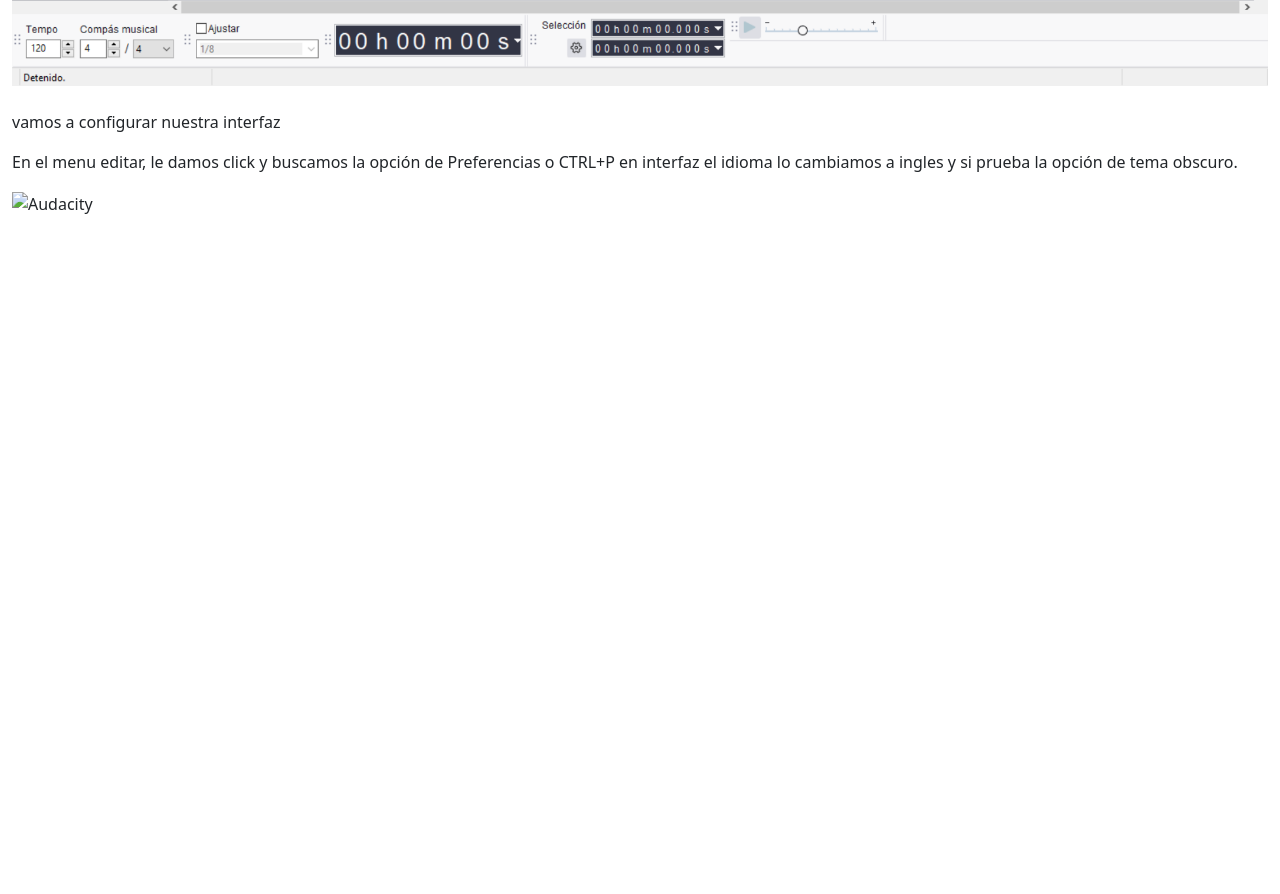
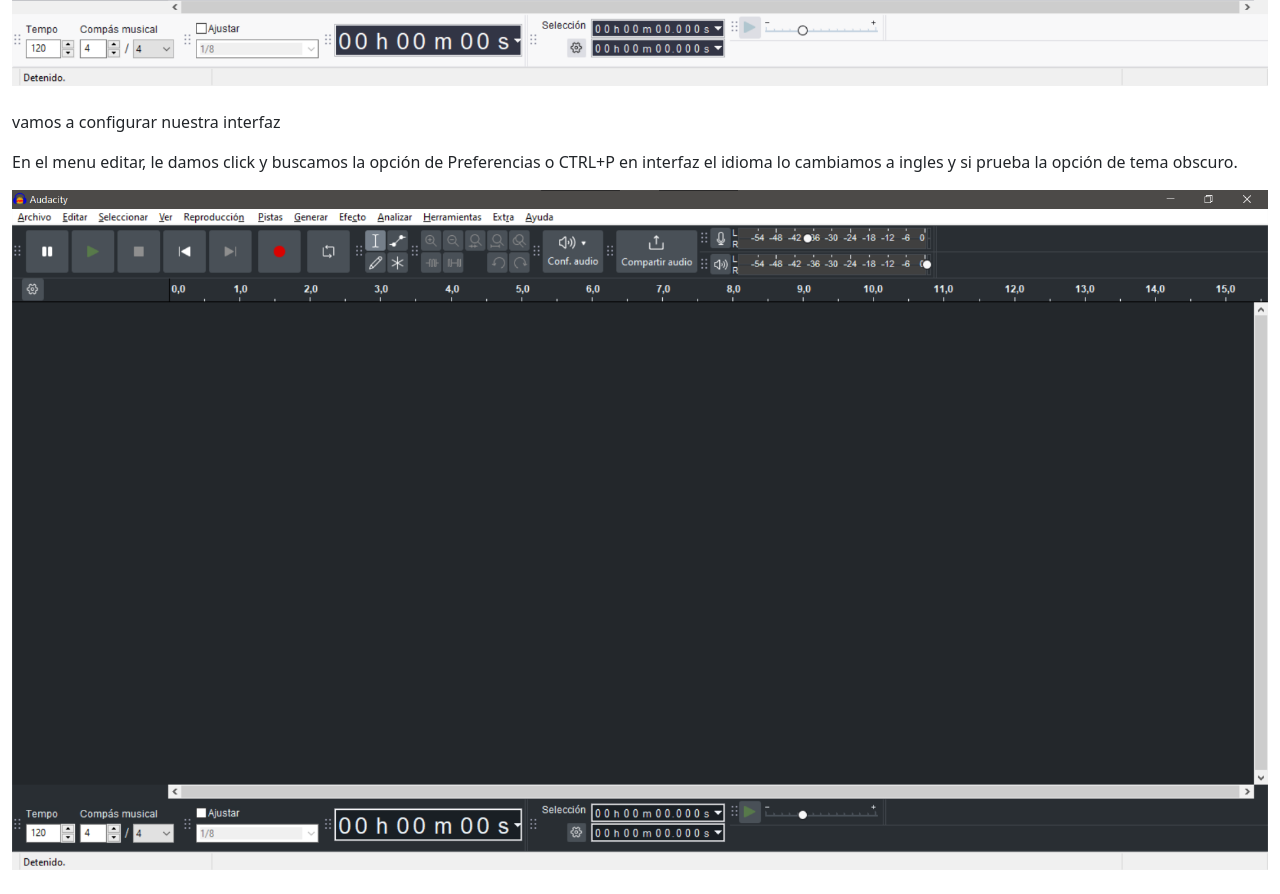
Before and after one commit to beztao01/efectos-visuales, a plain HTML site: page html/audio.html in a window 1280 px wide. Shown: the part 1774-2668 px from the top of the page. Before the commit the page ends 2014 px from the top, so only its background shows below. Drawn offline with nearby package versions, Linux system fonts and the light colour scheme.

Commit message:
add 03 darkAudacity

```diff
--- a/html/audio.html
+++ b/html/audio.html
@@ -28,7 +28,7 @@
 
       <p>En el menu editar, le damos click y buscamos la opción de Preferencias o CTRL+P en interfaz el idioma lo cambiamos a ingles y si prueba la opción de tema obscuro.</p>
 
-      <img src="./assets/"" class="img-fluid" alt="Audacity"><br><br>
+      <img src="./assets/03DarkAudacity.png"" class="img-fluid" alt="Audacity"><br><br>
 
 
 
```
Also changed, not shown: html/assets/03DarkAudacity.png (added).
